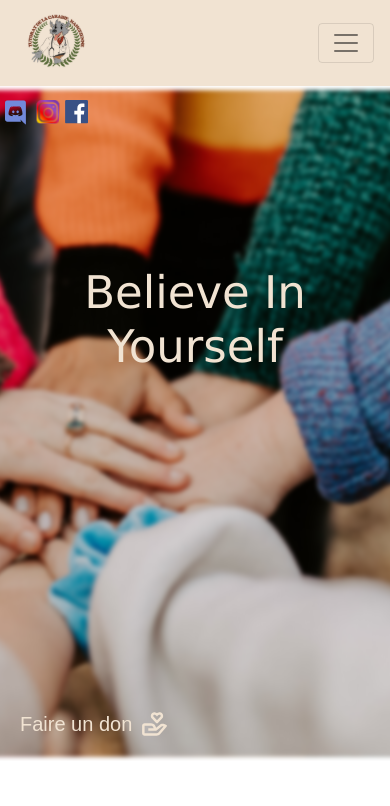
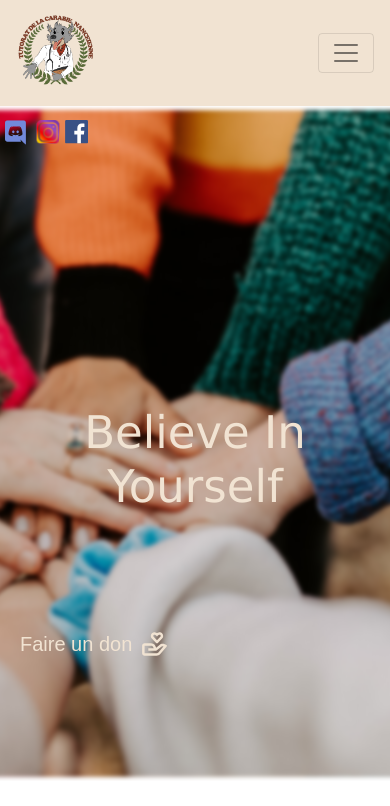
Before and after one commit to GalliusJulius/Tutorat-de-la-carabie-Nancy, an Angular app: page / in a window 390 px wide. Shown: the top 806 px of the page. Built offline with nearby package versions, Linux system fonts and the light colour scheme.

Commit message:
Fix top logo

```diff
--- a/src/app/app.component.html
+++ b/src/app/app.component.html
@@ -1,6 +1,6 @@
 <nav class="navbar navbar-expand-lg navbar-light bg-light tcn-navbar">
   <a class="navbar-brand" routerLink="">
-    <img src="assets/logo/logo_tcn.svg">
+    <img class="tcn-image" src="assets/logo/logo_tcn.png">
   </a>
   <button class="navbar-toggler" type="button" data-toggle="collapse" data-target="#navbarSupportedContent" aria-controls="navbarSupportedContent" aria-expanded="false" aria-label="Toggle navigation">
     <span class="navbar-toggler-icon"></span>
--- a/src/app/app.component.scss
+++ b/src/app/app.component.scss
@@ -1,7 +1,7 @@
 .tcn-navbar{
   z-index: 5;
   background-color: $lowlow !important;
-  height: 50px;
+  height: 90px;
   font-family: "Segoe UI";
   .navbar-text{
     color: $secondary;
@@ -11,9 +11,12 @@
   }
   .navbar-brand{
     position: fixed;
-    top: 0px;
-    left: 0px;
+    top: 2px;
+    left: 15px;
     z-index: 100;
+    .tcn-image{
+      width: 80px;
+    }
   }
   .tcn-navbar-hide{
     display: none;
@@ -81,9 +84,4 @@
   .navbar-nav{
     margin-left: 0px!important;
   }
-  .navbar-brand{
-    img{
-      height: 60px;
-    }
-  }
 }
--- a/src/app/feature/home/home.component.scss
+++ b/src/app/feature/home/home.component.scss
@@ -14,7 +14,7 @@
   font-size: 70px;
   position: relative;
   left: 90px;
-  top: 100px;
+  top: 120px;
   width: max-content;
 }
 
@@ -26,7 +26,7 @@
 .tcn-group-donate{
   position: absolute;
   right: 20px;
-  top: 70px;
+  top: 100px;
   width: max-content;
   .tcn-donate-link{
     display: flex;
@@ -103,7 +103,7 @@
   .tcn-group-donate {
     left: 20px;
     top: unset;
-    bottom: 100px;
+    bottom: 180px;
     .tcn-donate{
       font-size: 20px;
     }
@@ -115,7 +115,7 @@
   .tcn-slogan{
     font-size: 45px;
     left: inherit;
-    top: 180px;
+    top: 300px;
     width: 100%;
     text-align: center;
   }
@@ -124,7 +124,7 @@
     width: fit-content;
     height: fit-content;
     position: absolute;
-    top: 100px;
+    top: 120px;
     left: 20px;
   }
 
```
Also changed, not shown: src/assets/logo/logo_tcn.png (added), src/assets/logo/logo_tcn.svg.
